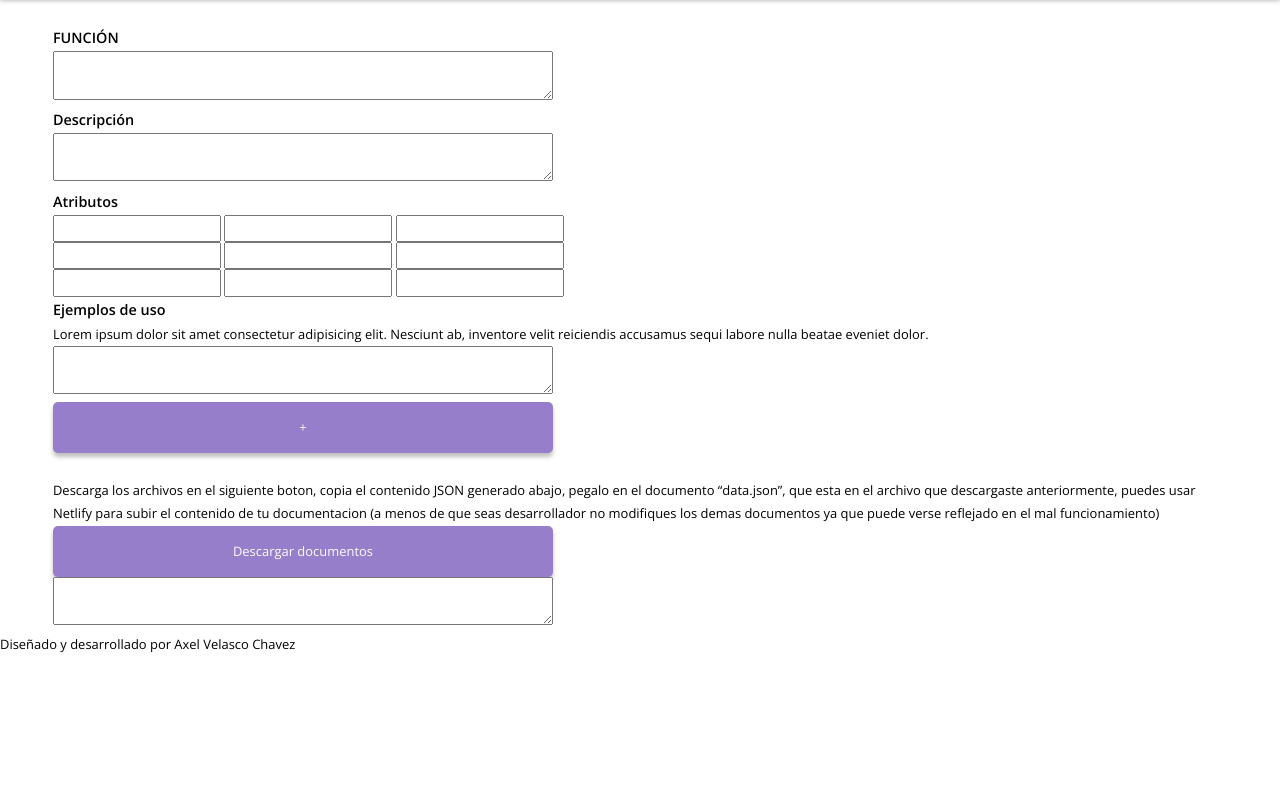
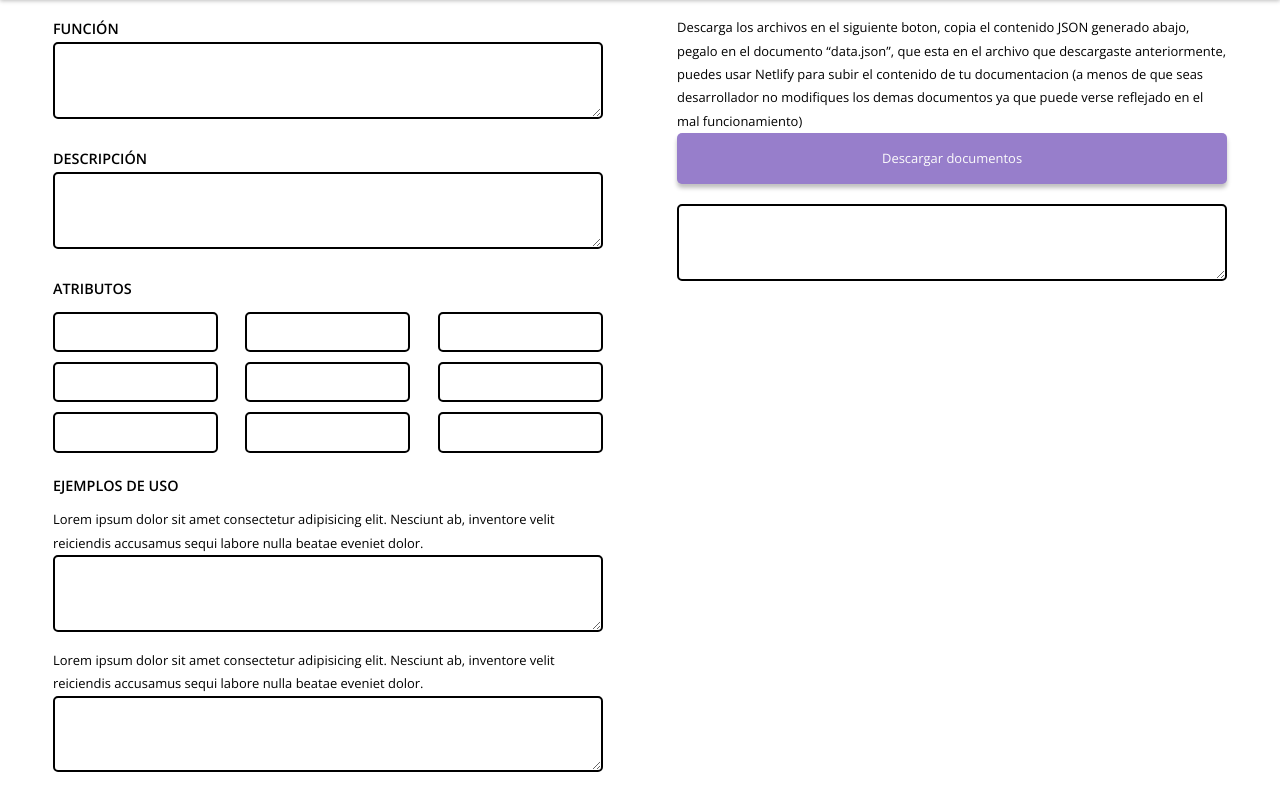
Before and after one commit to Axel-Meyrek/Decoment, a website: page index.html in a window 1280 px wide. Shown: the part 55-851 px from the top of the page. Before the commit the page ends 800 px from the top, so only its background shows below. Drawn offline with nearby package versions, Linux system fonts and the light colour scheme.

Commit message:
Layout of the section main

```diff
--- a/index.html
+++ b/index.html
@@ -10,7 +10,7 @@
     <!-- HEADER -->
     <header class="header">
         <div class="headerContainerItems">
-            <h1 class="headerTitle">Decoment</h1>
+            <h1 class="headerTitle">DECOMENT</h1>
             <i class="fa-solid fa-mountain-sun iconHeader"></i>
         </div>
     </header>
@@ -29,13 +29,13 @@
 
             <!-- DESCRIPTION -->
             <div class="sectionDescription">
-                <h2 class="subtitle">Descripción</h2>
+                <h2 class="subtitle">DESCRIPCIÓN</h2>
                 <textarea class="containerDescription"></textarea>
             </div>
 
             <!-- ATTRIBUTES -->
             <div class="sectionAttributes">
-                <h2 class="subtitle">Atributos</h2>
+                <h2 class="subtitle">ATRIBUTOS</h2>
                 <div class="containerAttributes">
                     <input class="attributesName" type="text">
                     <input class="attributesType" type="text">
@@ -55,7 +55,11 @@
 
             <!-- EXAMPLES -->
             <div class="sectionExamples">
-                <h2 class="subtitle">Ejemplos de uso</h2>
+                <h2 class="subtitle">EJEMPLOS DE USO</h2>
+                <div class="containerExamples">
+                    <p class="exampleDescription">Lorem ipsum dolor sit amet consectetur adipisicing elit. Nesciunt ab, inventore velit reiciendis accusamus sequi labore nulla beatae eveniet dolor.</p>
+                    <textarea class="containerExample"></textarea>
+                </div>
                 <div class="containerExamples">
                     <p class="exampleDescription">Lorem ipsum dolor sit amet consectetur adipisicing elit. Nesciunt ab, inventore velit reiciendis accusamus sequi labore nulla beatae eveniet dolor.</p>
                     <textarea class="containerExample"></textarea>
@@ -64,7 +68,7 @@
 
             <!-- ADD FUNCTION -->
             <div class="sectionAddFunction">
-                <button class="button">+</button>
+                <button class="button button--addFunction">Agregar otra funcion</button>
             </div>
 
         </section>
--- a/styles/index.css
+++ b/styles/index.css
@@ -43,7 +43,18 @@ body{
 
 textarea{
     width: 100%;
-    max-width: 500px;
+    max-width: 550px;
+    border: 2px solid var(--black);
+    border-radius: 5px;
+    padding: 1em;
+}
+
+input{
+    width: 30%;
+    border: 2px solid var(--black);
+    border-radius: 5px;
+    padding: .5em;
+    text-align: center;
 }
 
 .subtitle{
@@ -59,7 +70,7 @@ textarea{
     border-radius: 5px;
     color: var(--white);
     width: 100%;
-    max-width: 500px;
+    max-width: 550px;
     border: 1px solid transparent;
     transition: color, scale,  .3s;
 }
@@ -71,13 +82,13 @@ textarea{
 
 .main{
     display: flex;
-    flex-direction: column;
+    justify-content: space-between;
     max-width: 1200px;
     margin: 0 auto;
     gap: 2em;
-    padding: 0 1em;
+    padding: 5.5em 1em;
     overflow: hidden;
-    padding-top: 80px;
+    min-height: 80vh;
 }
 
 
@@ -111,3 +122,46 @@ textarea{
     color: var(--white);
     font-size: var(--extraLarge);
 }
+
+/* SECTION Documentation */
+.createDocumentation, .downloadDocuments{
+    display: flex;
+    flex-direction: column;
+    gap: 20px;
+    max-width: 550px;
+    width: 50%;
+}
+
+/* sectionAttributes */
+.sectionAttributes{
+    display: flex;
+    flex-direction: column;
+    gap: 10px;
+}
+
+.containerAttributes{
+    display: flex;
+    justify-content: space-between;
+}
+
+/* sectionExamples */
+.sectionExamples{
+    display: flex;
+    flex-direction: column;
+    gap: 10px;
+}
+
+/* FOOTER */
+.footer{
+    display: flex;
+    flex-direction: column;
+    align-items: center;
+    justify-content: center;
+    background-color: var(--colorMain);
+    padding: 4em;
+}
+
+.footer p{
+    color: var(--white);
+    font-weight: var(--semiBold);
+}
```
